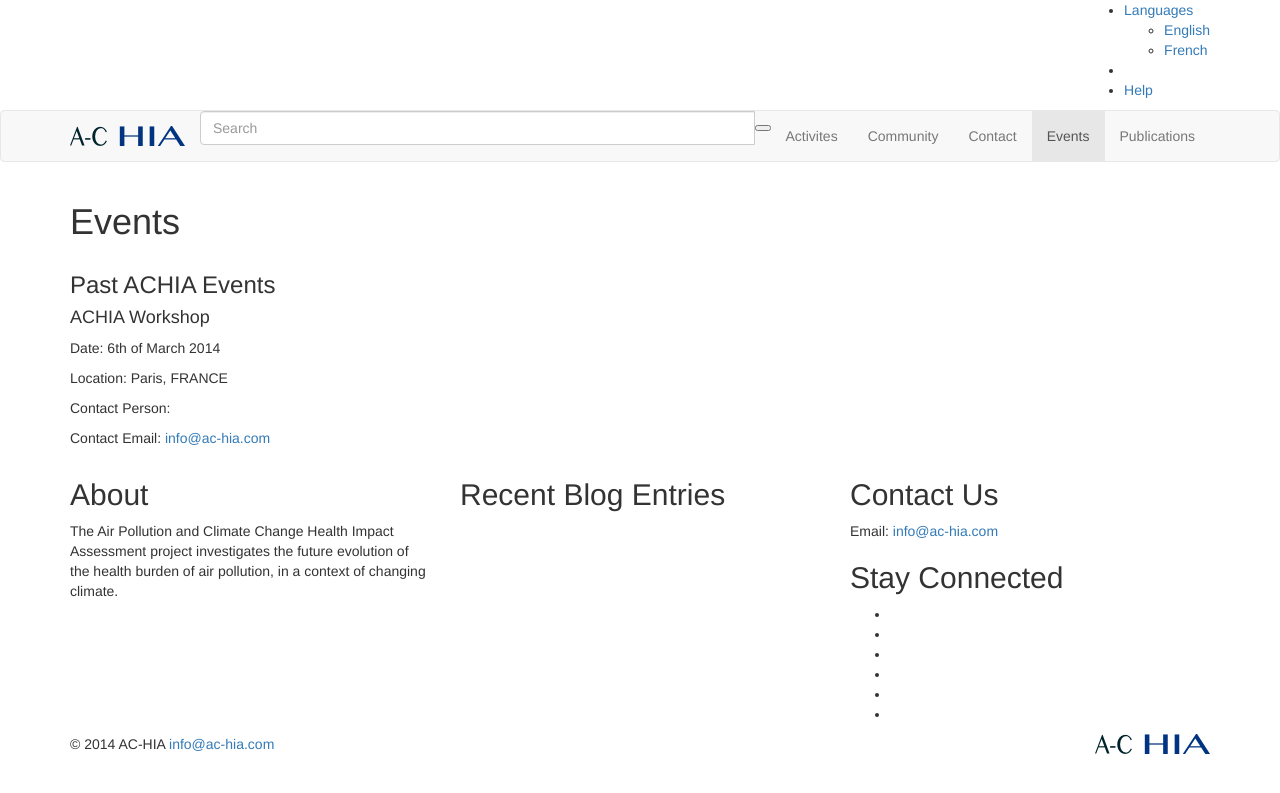
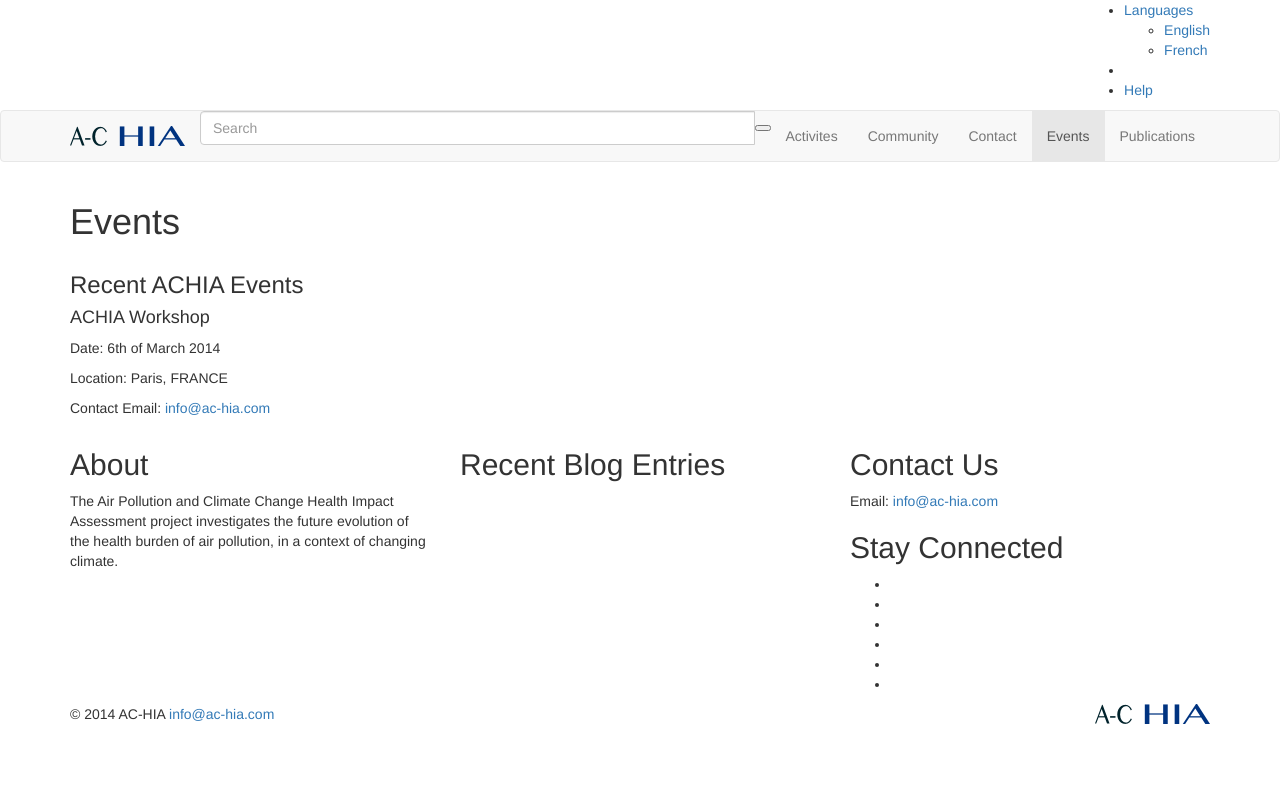
Before and after one commit to vlikhvar/achia, a Jekyll site: the page built from events.md, in a window 1280 px wide. Shown: the top 793 px of the page. Built offline with Jekyll 4.4.1, drawn with Linux system fonts in a browser that asks for light colours; nearby versions of some CDN libraries; library files that are not in the unit come from our copies; Markdown is read by kramdown in place of the engine named in the settings.

Commit message:
Update events.md

```diff
--- a/events.md
+++ b/events.md
@@ -6,7 +6,7 @@ group: navigation
 ---
 {% include JB/setup %}
 
-### Past ACHIA Events
+### Recent ACHIA Events
 
 #### ACHIA Workshop
 
@@ -14,6 +14,4 @@ Date: 6th of March 2014
 
 Location: Paris, FRANCE
 
-Contact Person:
-
 Contact Email: <a href="mailto:{{ site.author.email }}">{{ site.author.email }}</a>
```
